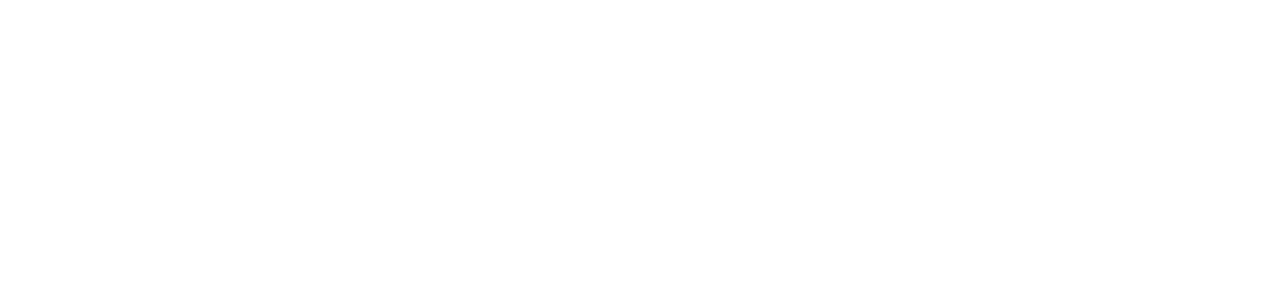
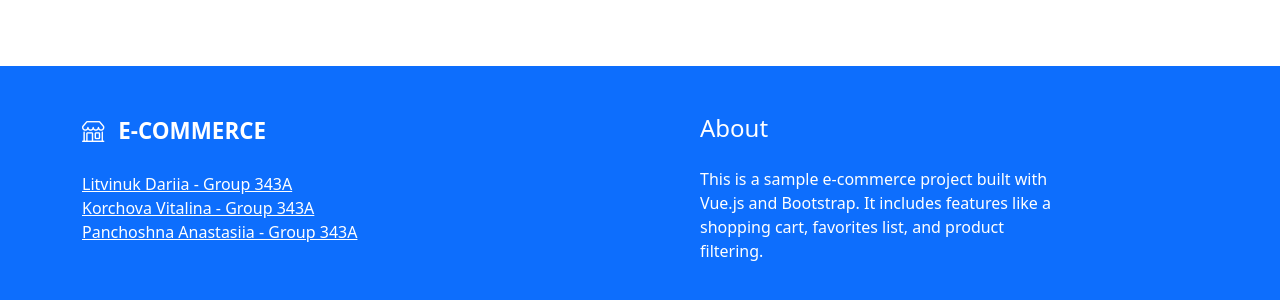
Before and after one commit to darynkka/e-commerce-team-project, a Vue app in the folder e-commerce-project/: page / in a window 1280 px wide. Shown: the part 734-1034 px from the top of the page. Before the commit the page ends 800 px from the top, so only its background shows below. Built offline with nearby package versions, Linux system fonts and the light colour scheme; no server answers.

Commit message:
created footer component with list of team members, added their groups and github profiles

```diff
--- a/e-commerce-project/src/App.vue
+++ b/e-commerce-project/src/App.vue
@@ -1,7 +1,9 @@
 <template>
   <AppNavigation />
+  <FooterComponent />
 </template>
 
 <script setup lang="ts">
 import AppNavigation from './components/AppNavigation.vue'
+import FooterComponent from './components/FooterComponent.vue'
 </script>
--- /dev/null
+++ b/e-commerce-project/src/components/FooterComponent.vue
@@ -0,0 +1,77 @@
+<template>
+  <footer class="bg-primary text-white py-5">
+    <div class="container">
+      <div class="row">
+        <div class="col-md-6">
+          <div class="d-flex align-items-center mb-4">
+            <router-link class="navbar-brand" to="/">
+              <i class="bi bi-shop me-2"></i>
+              E-COMMERCE
+            </router-link>
+          </div>
+
+          <ul class="list">
+            <li v-for="member in teamMembers" :key="member.name">
+              <a
+                :href="member.githubProfile"
+                target="_blank"
+                rel="noopener noreferrer"
+                class="text-white"
+              >
+                {{ member.name }} - {{ member.group }}
+              </a>
+            </li>
+          </ul>
+        </div>
+        <div class="col-md-4 ms-5">
+          <h4 class="mb-4">About</h4>
+          <p>
+            This is a sample e-commerce project built with Vue.js and Bootstrap.
+            It includes features like a shopping cart, favorites list, and
+            product filtering.
+          </p>
+        </div>
+      </div>
+    </div>
+  </footer>
+</template>
+
+<script setup lang="ts">
+const teamMembers = [
+  {
+    name: 'Litvinuk Dariia',
+    group: 'Group 343A',
+    githubProfile: 'https://github.com/darynkka',
+  },
+  {
+    name: 'Korchova Vitalina',
+    group: 'Group 343A',
+    githubProfile: 'https://github.com/Vitalina-Korchova',
+  },
+  {
+    name: 'Panchoshna Anastasiia',
+    group: 'Group 343A',
+    githubProfile: 'https://github.com/nestea4',
+  },
+]
+</script>
+
+<style scoped>
+.bg-primary {
+  background-color: #007bff;
+}
+
+.text-white {
+  color: #fff;
+}
+
+.list {
+  padding-left: 0;
+  list-style: none;
+}
+
+.navbar-brand {
+  font-weight: 600;
+  font-size: 1.4rem;
+}
+</style>
```
